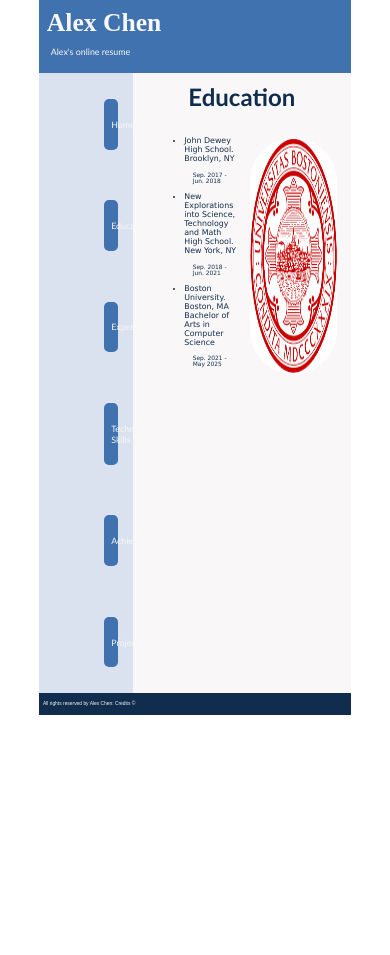
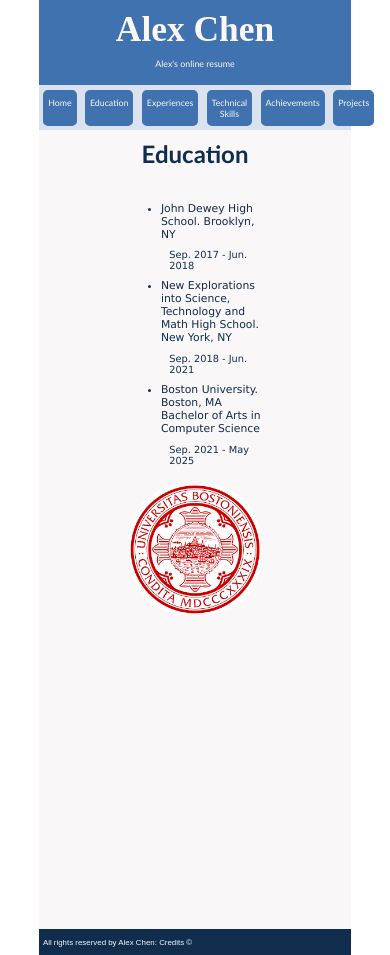
Before and after one commit to lagijk/mp-3, a React (Vite) app: page /education in a window 390 px wide. Before the commit the page ends 844 px from the top, so only its background shows below. Built offline with nearby package versions, Linux system fonts and the light colour scheme.

Commit message:
added responsive css modification when screen is less than 900px

```diff
--- a/src/App.tsx
+++ b/src/App.tsx
@@ -24,6 +24,13 @@
     display: flex;
     flex-direction: row;
     background-color: #F9F7F7;
+
+    /*mobile device screen 750 -1000px*/
+    @media screen and (max-width: 900px) {
+        width: 100%;
+        flex-direction: column;
+        height: 100vh;
+    }
 `;
 
 function Root() {
--- a/src/components/Achievements.tsx
+++ b/src/components/Achievements.tsx
@@ -7,6 +7,12 @@
     display: flex;
     flex-direction: column;
     background-color: #F9F7F7;
+
+    /*mobile device screen 750 -1000px*/
+    @media screen and (max-width: 900px) {
+    /*screen < 1000px should occupy 100% of the width of its parent*/
+        width: 100%;
+    }
 `;
 
 /*css style for secondary header(internal link title)*/
@@ -26,6 +32,14 @@
     width: 80%;
     margin: 1vh 1vw;
     padding: 0.5vh 2vw;
+
+    /*mobile device screen 750 -1000px*/
+    @media screen and (max-width: 900px) {
+
+    /*increase text font on smaller screen*/
+        font-size: calc(3px + 2vw);
+        width: 60%;
+    }
 `;
 
 /*css style for award names*/
@@ -37,6 +51,12 @@
     width: 100%;
     margin: 1vh 1vw;
     padding: 1vh;
+
+    /*mobile device screen 750 -1000px*/
+    @media screen and (max-width: 900px) {
+    /*increase font size in smaller screen*/
+        font-size: calc(6px + 2vw);
+    }
 `;
 
 /*css style for school names*/
@@ -47,7 +67,14 @@
     align-self: center;
     width: 100%;
     margin: 1vh 1vw;
-`
+
+    /*mobile device screen 750 -1000px*/
+    @media screen and (max-width: 900px) {
+    /*increase font size in smaller screen*/
+        font-size: calc(4px + 2vw);
+    }
+`;
+
 
 export default function Achievements() {
     return (
--- a/src/components/Education.tsx
+++ b/src/components/Education.tsx
@@ -8,6 +8,11 @@
     display: flex;
     flex-direction: column;
     background-color: #F9F7F7;
+
+    /*mobile device screen 750 -1000px*/
+    @media screen and (max-width: 900px) {
+        width: 100%;
+    }
 `;
 
 /*css style for secondary header(internal link title)*/
@@ -25,6 +30,13 @@
     font-family: Verdana, Geneva, Tahoma, sans-serif;
     width: 100%;
     padding: 1vh 2vw;
+
+    /*mobile device screen 750 -1000px*/
+    @media screen and (max-width: 900px) {
+        display: flex;
+        flex-direction: column;
+        padding: 2vh 2vw;
+    }
 `;
 
 /*css style for text in main*/
@@ -34,11 +46,23 @@
     align-self: center;
     width: 50%;
     margin: 1vh 1vw;
+
+    /*mobile device screen 750 -1000px*/
+    @media screen and (max-width: 900px) {
+
+    /*increase text font on smaller screen*/
+        font-size: calc(3px + 2vw);
+    }
 `;
 
 const DateText = styled.p`
     font-size: calc(2px + 1vw);
     padding: 1vh;
+
+    /*mobile device screen 750 -1000px*/
+    @media screen and (max-width: 900px) {
+        font-size: calc(2px + 2vw);
+    }
 `;
 
 /*reduce image size*/
@@ -47,6 +71,14 @@
     padding: 0.5vw;
     margin: 1vh 1vw;
     border-radius: calc(15px + 10vw);
+
+    /*mobile device screen 750 -1000px*/
+    @media screen and (max-width: 900px) {
+
+    /*center image in smaller screen*/
+        max-width: 100%;
+        margin: auto;
+    }
 `;
 
 export default function Education() {
--- a/src/components/Experiences.tsx
+++ b/src/components/Experiences.tsx
@@ -7,6 +7,12 @@
     display: flex;
     flex-direction: column;
     background-color: #F9F7F7;
+
+    /*mobile device screen 750 -1000px*/
+    @media screen and (max-width: 900px) {
+    /*screen < 1000px should occupy 100% of the width of its parent*/
+        width: 100%;
+    }
 `;
 
 /*css style for secondary header(internal link title)*/
@@ -21,6 +27,12 @@
 const Header3 = styled.h3`
     font-size: calc(3px + 1vw);
     padding: 0.5vh;
+
+    /*mobile device screen 750 -1000px*/
+    @media screen and (max-width: 900px) {
+    /*increase font size in smaller screen*/
+        font-size: calc(3px + 2vw);
+    }
 `;
 
 /*css style for text in main*/
@@ -32,12 +44,25 @@
     width: 65%;
     margin: 1vh 1vw;
     padding: 0.5vh;
+
+    /*mobile device screen 750 -1000px*/
+    @media screen and (max-width: 900px) {
+    /*increase text font on smaller screen*/
+        font-size: calc(3px + 2vw);
+        width: 50%;
+    }
 `;
 
 /*css styling for all dates of internship*/
 const DateText = styled.p`
     font-size: calc(2px + 1vw);
     padding: 1vh;
+
+    /*mobile device screen 750 -1000px*/
+    @media screen and (max-width: 900px) {
+    /*increase font size in smaller screen*/
+        font-size: calc(2px + 2vw);
+    }
 `;
 
 export default function Experiences() {
--- a/src/components/Footer.tsx
+++ b/src/components/Footer.tsx
@@ -7,6 +7,11 @@
     font-size: calc(1px + 1vw);
     padding: 1vh 1vw;
     align-items: baseline;
+
+    /*mobile device screen 750 -1000px*/
+    @media screen and (max-width: 900px) {
+        font-size: calc(4px + 1vw);
+    }
 `;
 
 const FooterLink = styled.a`
--- a/src/components/Header.tsx
+++ b/src/components/Header.tsx
@@ -9,6 +9,13 @@
     display: flex;
     flex-direction: column;
     padding: 2vw;
+
+    /*mobile device screen 750 -1000px*/
+    @media screen and (max-width: 900px) {
+    /*screen < 750px should have content aligned center*/
+        text-align: center;
+        font-size: calc(6px + 3vw);
+    }
 `;
 
 /*custom css style for subtitle under header*/
--- a/src/components/Home.tsx
+++ b/src/components/Home.tsx
@@ -7,6 +7,12 @@
     display: flex;
     flex-direction: column;
     background-color: #F9F7F7;
+
+    /*mobile device screen 750 -1000px*/
+    @media screen and (max-width: 900px) {
+        /*screen < 1000px should occupy 100% of the width of its parent*/
+        width: 100%;
+    }
 `;
 
 /*css style for secondary header(internal link title)*/
@@ -24,6 +30,12 @@
     font-family: Verdana, Geneva, Tahoma, sans-serif;
     width: 100%;
     padding: 1vh 2vw;
+
+    @media screen and (max-width: 900px) {
+        display: flex;
+        flex-direction: column;
+        padding: 2vh 2vw;
+    }
 `;
 
 /*css style for text in main*/
@@ -33,6 +45,12 @@
     align-self: center;
     width: 50%;
     margin: 1vh 1vw;
+
+    @media screen and (max-width: 900px) {
+    /*increase text font on smaller screen*/
+        font-size: calc(3px + 2vw);
+
+    }
 `;
 
 /*css style for home page sub text under main*/
@@ -41,6 +59,10 @@
     font-size: calc(3px + 1vw);
     color: #112D4E;
     padding: 1vw;
+
+    @media screen and (max-width: 900px) {
+        font-size: calc(3px + 2vw);
+    }
 `;
 
 /*reduce image size*/
@@ -49,6 +71,12 @@
     padding: 0.5vw;
     margin: 1vh 1vw;
     border-radius: calc(1px + 1vw);
+
+    @media screen and (max-width: 900px) {
+    /*center image in smaller screen*/
+        max-width: 100%;
+        margin: auto;
+    }
 `;
 
 export default function Home() {
--- a/src/components/Navigation.tsx
+++ b/src/components/Navigation.tsx
@@ -3,7 +3,13 @@
 
 /*screen > 750px should not exceed 30% of width of parent*/
 const NavContainer = styled.nav`
-    width: 30%
+    width: 30%;
+
+    /*mobile device screen 750 -1000px*/
+    @media screen and (max-width: 900px) {
+    /*occupy 100% of the width of its parent*/
+        width: 100%;
+    }
 `;
 
 /*css style for the unordered list of internal links inside nav*/
@@ -16,6 +22,16 @@
     text-align: center;
     margin-left: auto;
     margin-right: auto;
+
+    /*mobile device screen 750 -1000px*/
+    @media screen and (max-width: 900px) {
+
+    /*nav change to horizontal on mobile/smaller screen*/
+        display: flex;
+        flex-direction: row;
+        justify-content: space-between;
+        padding: 0;
+    }
 `;
 
 /*css style for the list of links*/
@@ -27,6 +43,15 @@
     border: solid #3F72AF;
     border-radius: calc(1px + 1vw);
     background-color: #3F72AF;
+
+    /*mobile device screen 750 -1000px*/
+    @media screen and (max-width: 900px) {
+
+    /*reduce size for internal links on smaller devices*/
+        padding: 0.5vh 0.5vw;
+        margin: 0.5vh;
+        border-radius: calc(1px + 1vw);
+    }
 `;
 
 /*css style for links inside nav*/
--- a/src/components/Projects.tsx
+++ b/src/components/Projects.tsx
@@ -7,6 +7,12 @@
     display: flex;
     flex-direction: column;
     background-color: #F9F7F7;
+
+    /*mobile device screen 750 -1000px*/
+    @media screen and (max-width: 900px) {
+    /*screen < 1000px should occupy 100% of the width of its parent*/
+        width: 100%;
+    }
 `;
 
 /*css style for secondary header(internal link title)*/
@@ -31,6 +37,12 @@
     color: #112D4E;
     border: solid 2px #3F72AF;
     padding: 1vw 1vh;
+
+    /*mobile device screen 750 -1000px*/
+    @media screen and (max-width: 900px) {
+    /*increase text font on smaller screen*/
+        font-size: calc(7px + 1vw);
+    }
 `;
 
 const Header3 = styled.h3`
@@ -50,6 +62,16 @@
     display: flex;
     flex-direction: row;
     width: 100%;
+
+    /*mobile device screen 750 -1000px*/
+    @media screen and (max-width: 900px) {
+        font-size: calc(4px + 2vw);
+        display: flex;
+        flex-direction: column;
+        width: 50%;
+        margin-left: auto;
+        margin-right: auto;
+    }
 `;
 
 /*css styling for all buttons*/
@@ -71,7 +93,7 @@
     padding: 2vh 1vw;
     margin-left: auto;
     margin-right: auto;
-`
+`;
 
 export default function Projects() {
     return (
--- a/src/components/Technical.tsx
+++ b/src/components/Technical.tsx
@@ -7,6 +7,12 @@
     display: flex;
     flex-direction: column;
     background-color: #F9F7F7;
+
+    /*mobile device screen 750 -1000px*/
+    @media screen and (max-width: 900px) {
+    /*screen < 1000px should occupy 100% of the width of its parent*/
+        width: 100%;
+    }
 `;
 
 /*css style for secondary header(internal link title)*/
@@ -22,6 +28,11 @@
     font-family: "Gill Sans", sans-serif;
     padding: 1vw 1vh;
     width: 60%;
+
+    /*mobile device screen 750 -1000px*/
+    @media screen and (max-width: 900px) {
+        width: 50%;
+    }
 `;
 
 /*css style for text in main*/
@@ -30,6 +41,13 @@
     flex-direction: row;
     font-family: Verdana, Geneva, Tahoma, sans-serif;
     padding: 2vh 2vw;
+
+    /*mobile device screen 750 -1000px*/
+    @media screen and (max-width: 900px) {
+        display: flex;
+        flex-direction: column;
+        width: 100%;
+    }
 `;
 
 const TableTD = styled.td`
@@ -37,14 +55,31 @@
     color: #112D4E;
     border: solid 1px #3F72AF;
     padding: 1vw 1vh;
-`
+
+    /*mobile device screen 750 -1000px*/
+    @media screen and (max-width: 900px) {
+    /*increase text font on smaller screen*/
+        font-size: calc(4px + 2vw);
+        align-self: center;
+        width: 50%;
+        margin: 1vh 1vw;
+    }
+`;
 
 /*reduce image size*/
 const ImageStyle = styled.img`
     height: 100%;
     width: 45%;
     padding: 1vh 2vw;
+
+    /*mobile device screen 750 -1000px*/
+    @media screen and (max-width: 900px) {
+    /*center image in smaller screen*/
+        max-width: 100%;
+        margin: auto;
+    }
 `;
+
 /*css style for image div*/
 const ImageDiv = styled.div`
     display: block;
```
